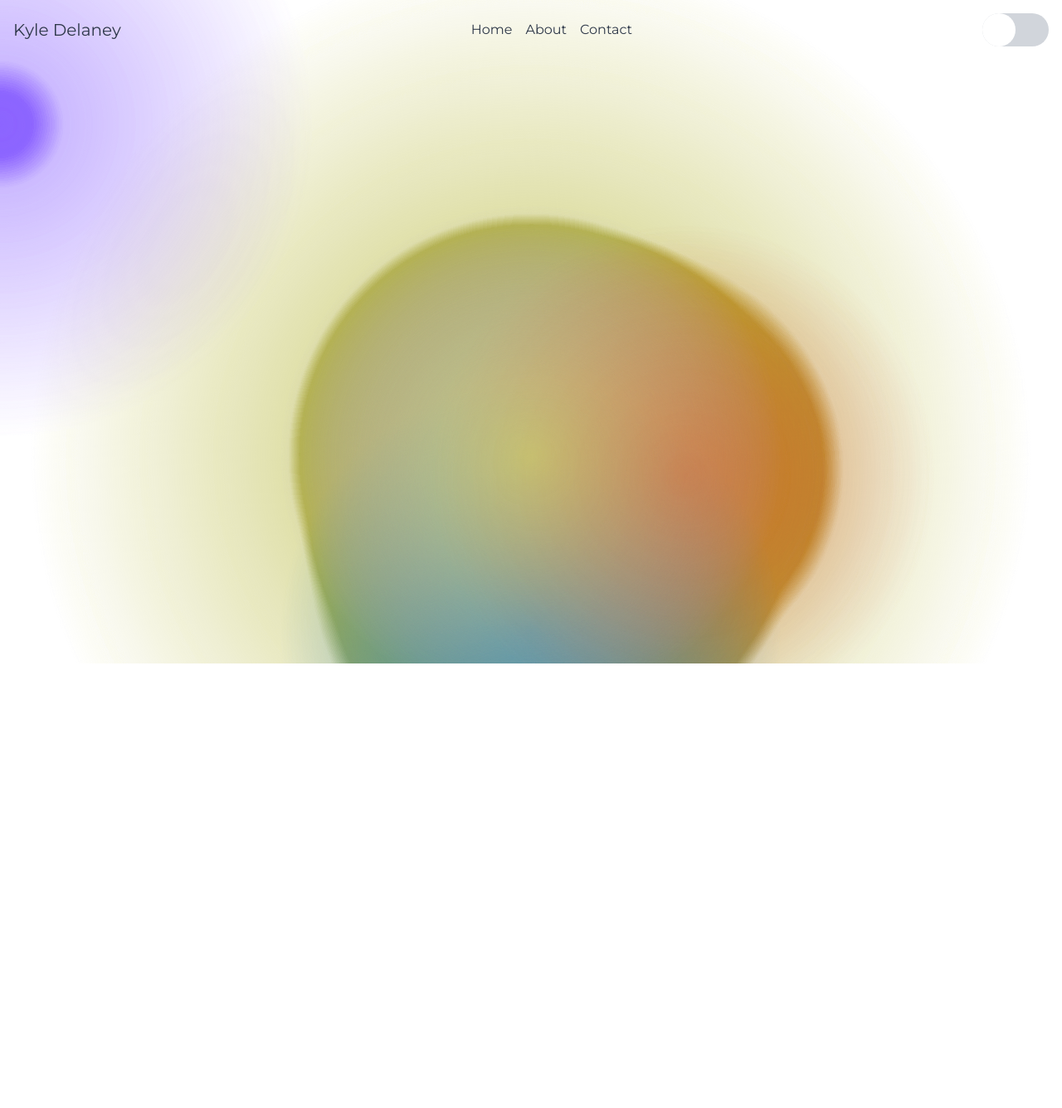
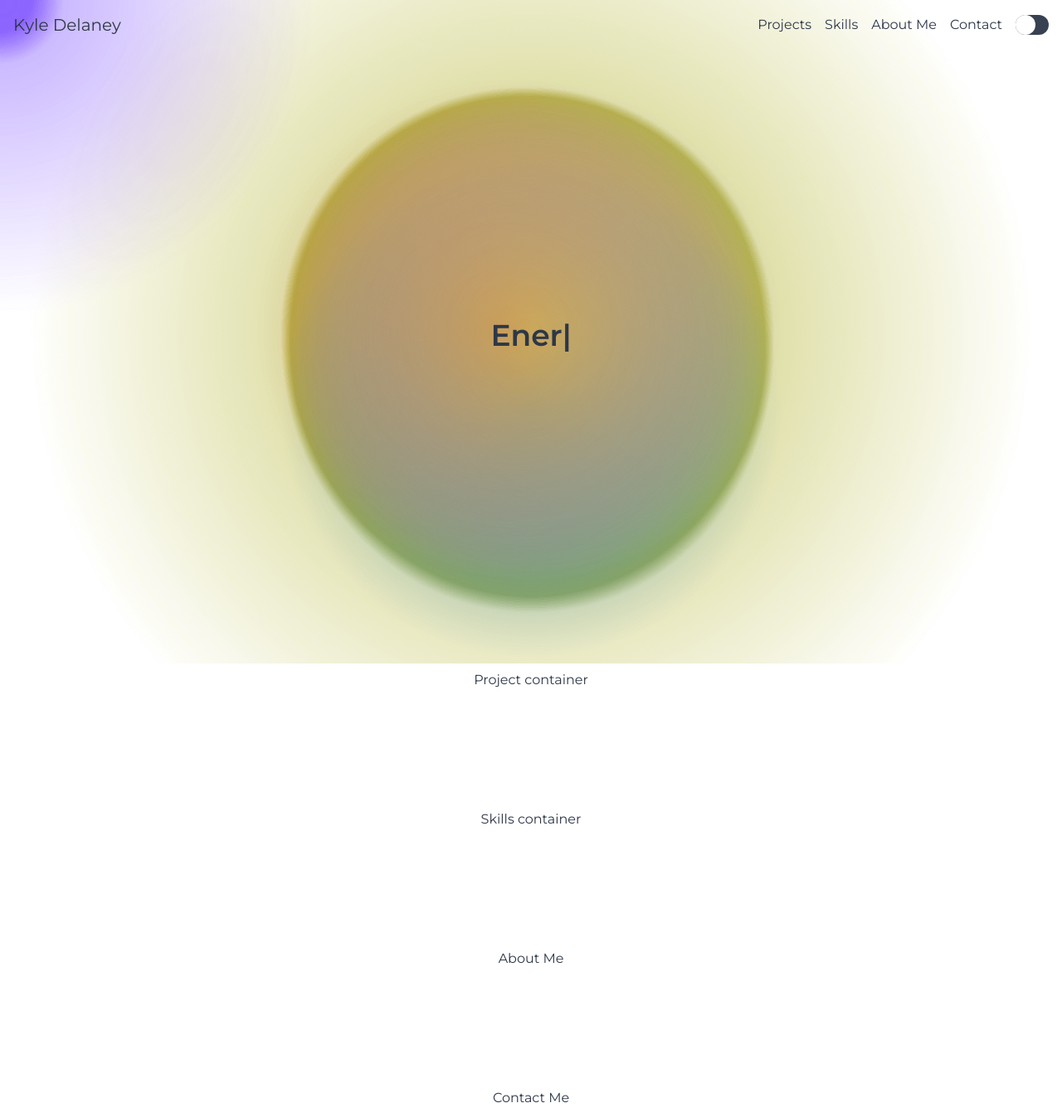
Before and after one commit to kylomite/portfolio-site, a React (Vite) app: page / in a window 1280 px wide. Shown: the whole page at 83% size. Before the commit the page ends 800 px from the top, so only its background shows below. Built offline with nearby package versions, Linux system fonts and the light colour scheme.

Commit message:
add dynmic text

```diff
--- a/package.json
+++ b/package.json
@@ -14,7 +14,8 @@
     "react": "^18.3.1",
     "react-dom": "^18.3.1",
     "react-router-dom": "^7.1.1",
-    "sass": "^1.83.0"
+    "sass": "^1.83.0",
+    "typed.js": "^2.1.0"
   },
   "devDependencies": {
     "@eslint/js": "^9.17.0",
--- a/src/App.tsx
+++ b/src/App.tsx
@@ -1,8 +1,13 @@
 import { useState, useEffect } from 'react'
-import DarkModeToggle from './components/DarkModeToggle';
 import ColorBanner from './components/ColorBanner';
 import "./index.scss"
 import Navbar from './components/NavBar';
+import DynamicText from './components/DynamicText';
+import ProjectContainer from './components/ProjectContainer';
+import SkillsContainer from './components/SkillsContainer';
+import AboutMeContainer from './components/AboutMeContainer';
+import ContactContainer from './components/Contact';
+
 
 function App() {
   const [isDarkMode, setIsDarkMode] = useState(false);
@@ -23,9 +28,21 @@ function App() {
   }, [isDarkMode]);
 
   return (
-    <div className="bg-primary text-text min-h-screen">
-      <Navbar setIsDarkMode={setIsDarkMode} />
-      <ColorBanner isDarkMode={isDarkMode}/>
+    <div className="bg-primary text-text min-h-screen ">
+      {/* Place the ColorBanner in the background */}
+      <div className="fixed top-0 left-0 w-full h-screen z-0">
+        <ColorBanner isDarkMode={isDarkMode} />
+      </div>
+
+      {/* Content over the ColorBanner */}
+      <div className="relative z-10">
+        <Navbar setIsDarkMode={setIsDarkMode} />
+        <DynamicText />
+        <ProjectContainer />
+        <SkillsContainer />
+        <AboutMeContainer />
+        <ContactContainer />
+      </div>
     </div>
   );
 }
--- /dev/null
+++ b/src/components/AboutMeContainer.tsx
@@ -0,0 +1,7 @@
+function AboutMeContainer() {
+  return(
+    <h1 className="mt-36 flex justify-center bg-transparent">About Me</h1>
+  )
+}
+
+export default AboutMeContainer
--- a/src/components/ColorBanner.tsx
+++ b/src/components/ColorBanner.tsx
@@ -57,8 +57,8 @@ function ColorBanner({ isDarkMode }: { isDarkMode: boolean }) {
   }, []);
 
   return (
-    <div className="gradient-bg">
-      <svg xmlns="http://www.w3.org/2000/svg">
+    <div className="gradient-bg absolute top-0 left-0 w-full min-h-screen z-0">
+      <svg xmlns="http://www.w3.org/2000/svg" className="absolute -top-full">
         <defs>
           <filter id="goo">
             <feGaussianBlur in="SourceGraphic" stdDeviation="10" result="blur" />
--- /dev/null
+++ b/src/components/Contact.tsx
@@ -0,0 +1,7 @@
+function ContactContainer() {
+  return(
+    <h1 className="mt-36 flex justify-center bg-transparent">Contact Me</h1>
+  )
+}
+
+export default ContactContainer
--- a/src/components/DarkModeToggle.tsx
+++ b/src/components/DarkModeToggle.tsx
@@ -10,13 +10,13 @@ function DarkModeToggle({ setIsDarkMode }: { setIsDarkMode: (mode: boolean) => v
   return (
     <div
       onClick={() => setIsToggled(!isToggled)}
-      className={`flex w-20 h-10 rounded-full transition-all duration-200 cursor-pointer ${
-        isToggled ? "bg-green-500" : "bg-gray-300"
+      className={`flex w-10 h-6 rounded-full transition-all duration-200 cursor-pointer ${
+        isToggled ? "bg-gray-300" : "bg-gray-700"
       }`}
     >
       <span
-        className={`h-10 w-10 bg-white rounded-full transition-all duration-200 ${
-          isToggled ? "ml-10" : ""
+        className={`h-6 w-6 bg-white rounded-full shadow-2xl shadow-slate-50 transition-all duration-200 ${
+          isToggled ? "ml-4" : ""
         }`}
       />
     </div>
--- /dev/null
+++ b/src/components/DynamicText.tsx
@@ -0,0 +1,33 @@
+import React from 'react';
+import Typed from 'typed.js';
+
+function DynamicText() {
+  const el = React.useRef(null);
+
+  React.useEffect(() => {
+    const typed = new Typed(el.current, {
+      strings: [
+        'Creative',
+        'Energized',
+        'Curious',
+        'Optimized',
+        'Reliable',
+        ],
+      typeSpeed: 100,
+      backSpeed: 100,
+      loop: true
+    });
+
+    return () => {
+      typed.destroy();
+    };
+  }, []);
+
+  return (
+    <div className="flex justify-center items-center p-96 text-4xl font-bold">
+      <span ref={el} />
+    </div>
+  );
+}
+
+export default DynamicText
--- a/src/components/NavBar.tsx
+++ b/src/components/NavBar.tsx
@@ -1,16 +1,19 @@
+
 import DarkModeToggle from "./DarkModeToggle";
 
-function Navbar({ setIsDarkMode }: { setIsDarkMode: (mode: boolean) => void }) {
+function Navbar({ setIsDarkMode }: { setIsDarkMode: (value: boolean) => void }) {
+
   return (
     <nav className="fixed top-0 left-0 right-0 z-10 bg-transparent p-4">
       <div className="flex justify-between items-center">
-          <div className="text-xl">Kyle Delaney</div>
-          <div className="space-x-4">
-            <button >Home</button>
-            <button >About</button>
+        <h1 className="text-xl ">Kyle Delaney</h1>
+        <div className="flex space-x-4">
+          <button >Projects</button>
+          <button >Skills</button>
+          <button >About Me</button>
           <button >Contact</button>
+          <DarkModeToggle setIsDarkMode={setIsDarkMode} />
         </div>
-          <DarkModeToggle setIsDarkMode={setIsDarkMode} />
       </div>
     </nav>
   );
--- /dev/null
+++ b/src/components/ProjectContainer.tsx
@@ -0,0 +1,7 @@
+function ProjectContainer() {
+  return(
+    <h1 className=" flex justify-center bg-transparent z-10">Project container</h1>
+  )
+}
+
+export default ProjectContainer
--- /dev/null
+++ b/src/components/SkillsContainer.tsx
@@ -0,0 +1,7 @@
+function SkillsContainer() {
+  return(
+    <h1 className="mt-36 flex justify-center bg-transparent">Skills container</h1>
+  )
+}
+
+export default SkillsContainer
--- a/src/index.scss
+++ b/src/index.scss
@@ -71,6 +71,7 @@
 .gradient-bg {
   @apply w-full h-screen relative overflow-hidden;
   background: linear-gradient(40deg, var(--color-bg1), var(--color-bg2));
+  z-index: 0;
 }
 
 .gradient-container {
```
Also changed, not shown: 1 other file (tests, documents, lock files or other folders). Lines whose indentation alone changed are shown as unchanged.
